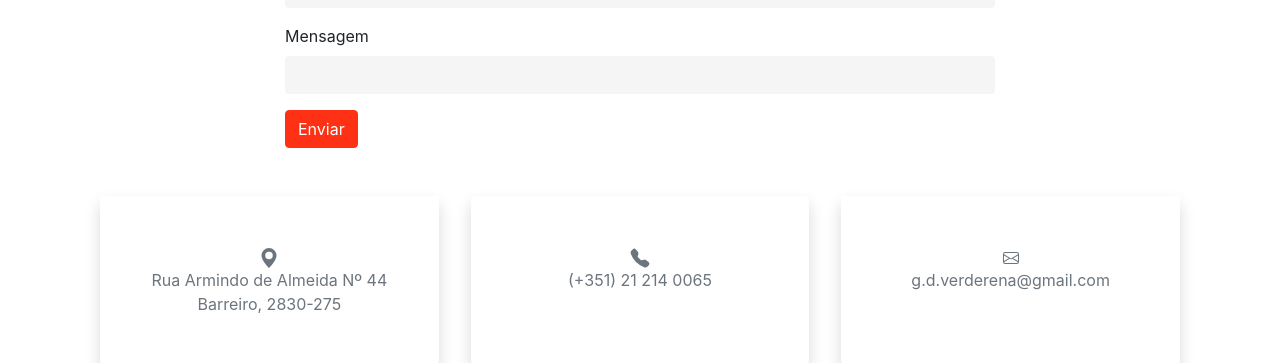
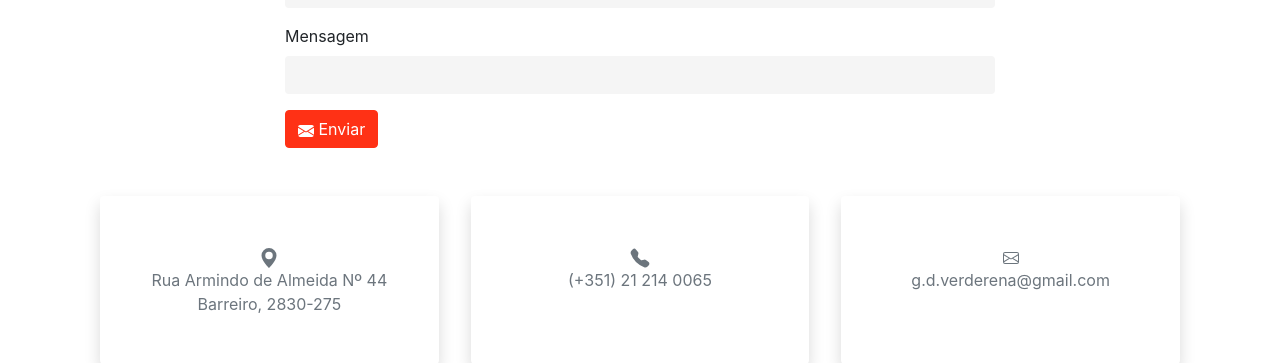
Before and after one commit to GDR-Verderena/gdr-verderena.github.io, a Jekyll site: the page built from contact/index.html, in a window 1280 px wide. Shown: the part 408-771 px from the top of the page. Built offline with Jekyll 4.4.1, drawn with Linux system fonts in a browser that asks for light colours.

Commit message:
Update contact.html

```diff
--- a/_includes/contact.html
+++ b/_includes/contact.html
@@ -47,7 +47,10 @@
                         </div>
                     </div>
                     <div>
-                        <button id="send" type="submit" class="btn btn-secondary ">  Enviar </button>
+                        <button id="send" type="submit" class="btn btn-secondary ">
+                            <svg width="1em" height="1em" viewBox="0 0 16 16" class="bi bi-envelope-fill" fill="currentColor" xmlns="http://www.w3.org/2000/svg">
+                            <path fill-rule="evenodd" d="M.05 3.555A2 2 0 0 1 2 2h12a2 2 0 0 1 1.95 1.555L8 8.414.05 3.555zM0 4.697v7.104l5.803-3.558L0 4.697zM6.761 8.83l-6.57 4.027A2 2 0 0 0 2 14h12a2 2 0 0 0 1.808-1.144l-6.57-4.027L8 9.586l-1.239-.757zm3.436-.586L16 11.801V4.697l-5.803 3.546z"/>
+                                </svg> Enviar </button>
 
                     </div>
 
```
